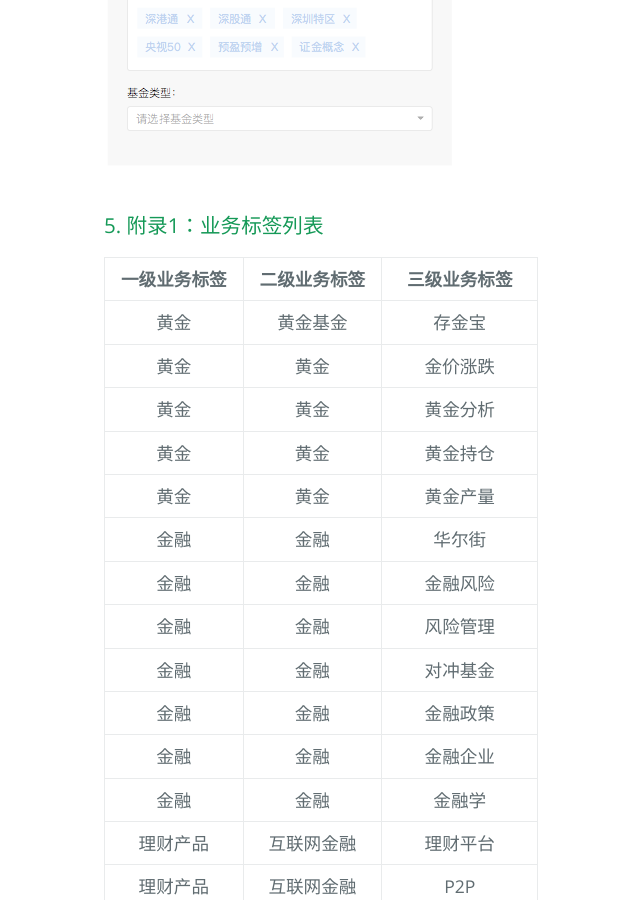
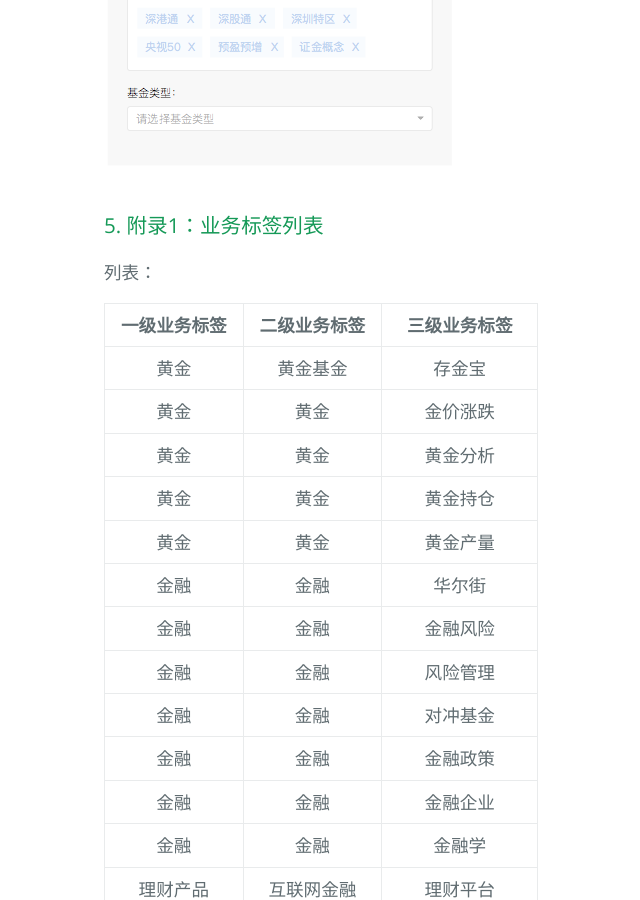
Before and after one commit to Littletreeeeee/prd-invest, a Jekyll site: the page built from documents/prd_invest_jubaoqa.md, in a window 1280 px wide and 900 px high, scrolled down 9200 px. Shown: the whole window, without its empty margins (120-760 px from the left). Built offline with Jekyll 4.4.1, drawn with Linux system fonts in a browser that asks for light colours; the repository's description, which GitHub fills in, is left out.

Commit message:
edit content

```diff
--- a/documents/prd_invest_jubaoqa.md
+++ b/documents/prd_invest_jubaoqa.md
@@ -159,6 +159,7 @@ layout: default
 ![标签下拉列表](../resource/jubao-qa-producttags-check.png)
 
 ### 5. 附录1：业务标签列表
+列表：
 
 |一级业务标签|二级业务标签|三级业务标签|
 |:---:| :-----------: | :-----------: |
@@ -407,6 +408,7 @@ layout: default
 |特殊标签|事件标签|分拆|
 
 ### 6. 附录2：产品标签列表
+列表：
 
 |一级产品标签|二级产品标签|三级产品标签|
 |:---:| :-----------: | :-----------: |
```
